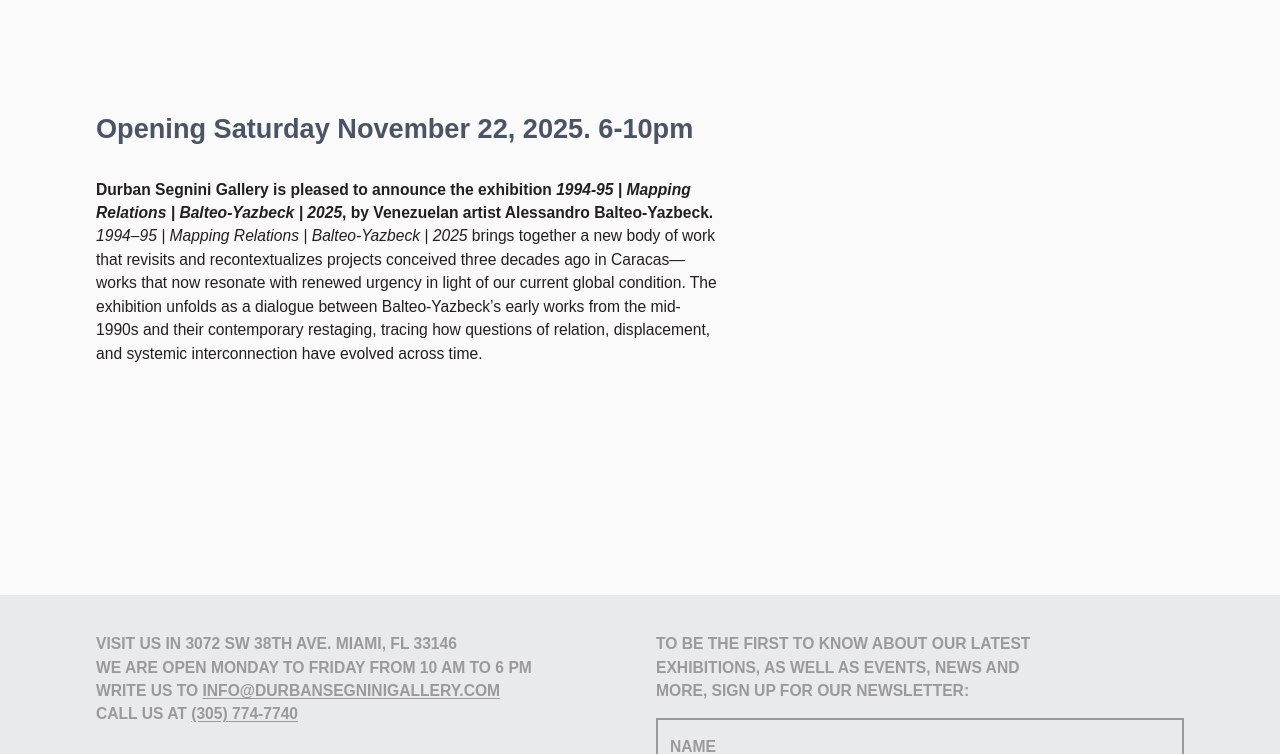
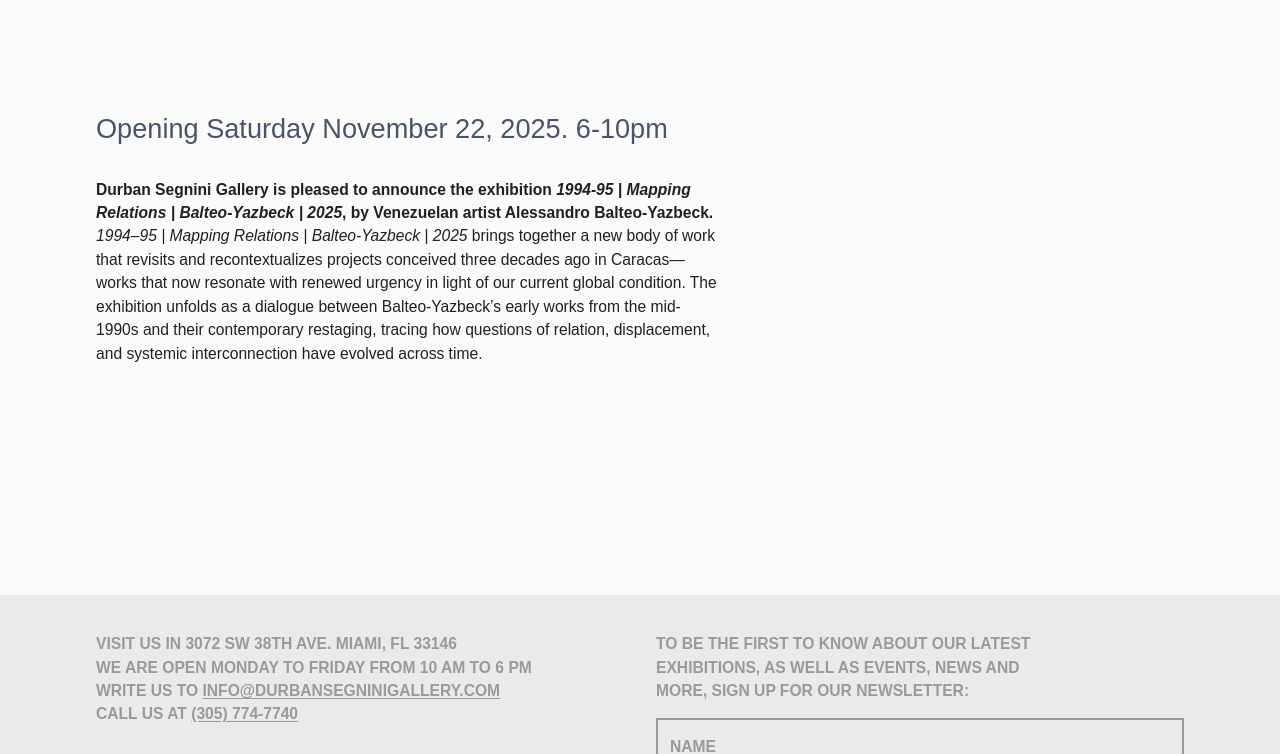
Before and after one commit to durban-segnini/durban-segnini, an Eleventy site: page src/content/exhibitions/1994-95-mapping-relations-balteo-yazbeck-2025.md in a window 1280 px wide. Shown: the part 943-1697 px from the top of the page. Built offline with nearby package versions, Linux system fonts and the light colour scheme; Eleventy itself is replaced by a stand-in of ours; files that its build step writes are made by us from their sources.

Commit message:
Update Exhibition “1994-95-mapping-relations-balteo-yazbeck-2025” - gallery <gallery@durbansegnini.com> via DecapBridge

```diff
--- a/src/content/exhibitions/1994-95-mapping-relations-balteo-yazbeck-2025.md
+++ b/src/content/exhibitions/1994-95-mapping-relations-balteo-yazbeck-2025.md
@@ -9,7 +9,7 @@
   - image: https://res.cloudinary.com/dao1vqck0/image/upload/v1761754107/ABY_blackboard_detail_1_xkvnjr.jpg
   - image: https://res.cloudinary.com/dao1vqck0/image/upload/v1761754107/ABY_blackboard_detail_2_k647cv.jpg
 ---
-# **Opening Saturday November 22, 2025. 6-10pm**
+# Opening Saturday November 22, 2025. 6-10pm
 
 <br>
 
```
